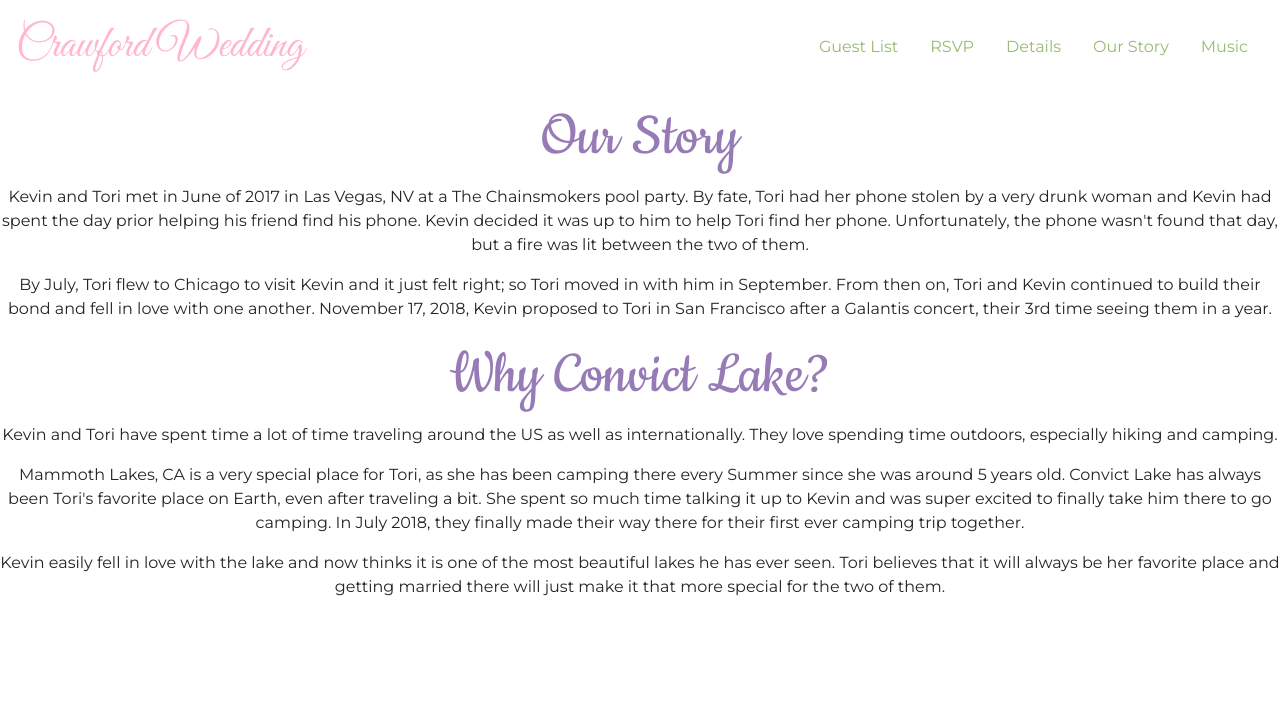
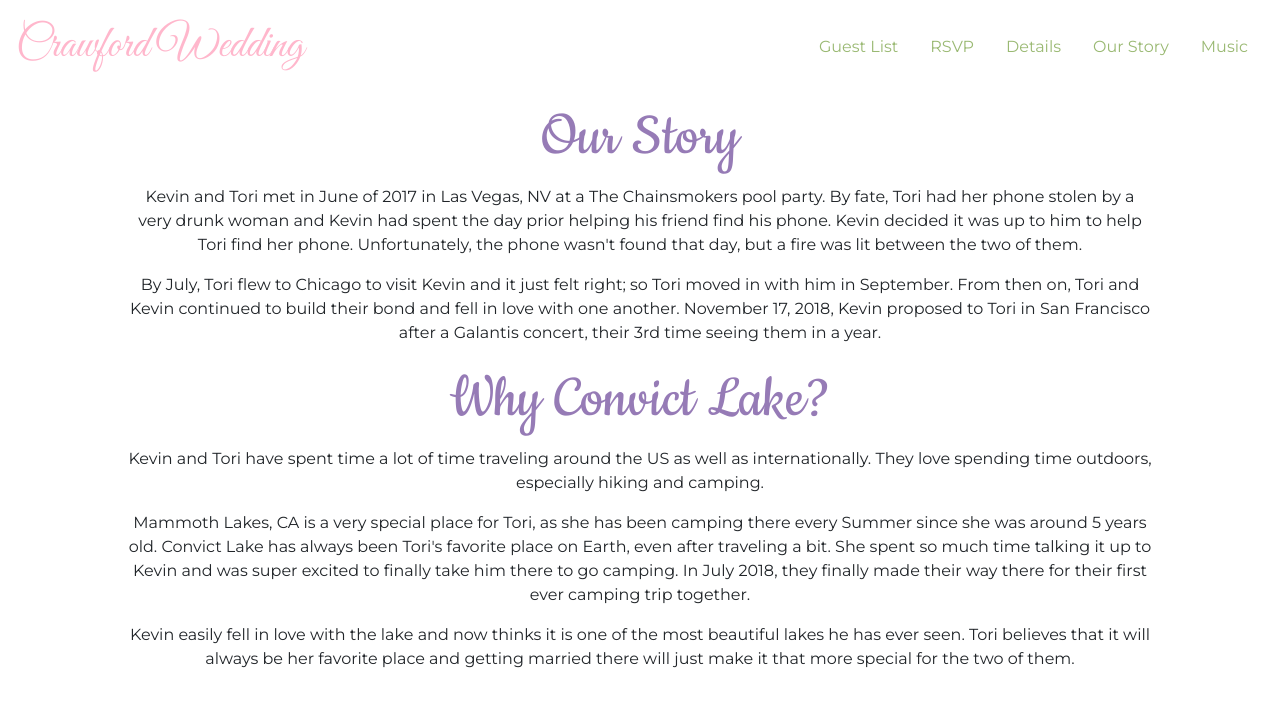
Before and after one commit to torianne02/crawford-wedding-frontend, a React (Create React App) app: page /our-story in a window 1280 px wide. Shown: the top 706 px of the page. Built offline with nearby package versions, Linux system fonts and the light colour scheme.

Commit message:
adds further styling guestList our-story form

```diff
--- a/src/App.css
+++ b/src/App.css
@@ -90,3 +90,18 @@ p.card-text {
     margin-bottom: 10px;
     margin-top: 3px;
 }
+
+div.our-story p {
+    margin-right: 10%;
+    margin-left: 10%;
+}
+
+div.guestList {
+    margin-right: 20%;
+    margin-left: 20%;
+}
+
+form {
+    margin-right: 20%;
+    margin-left: 20%;
+}
```
